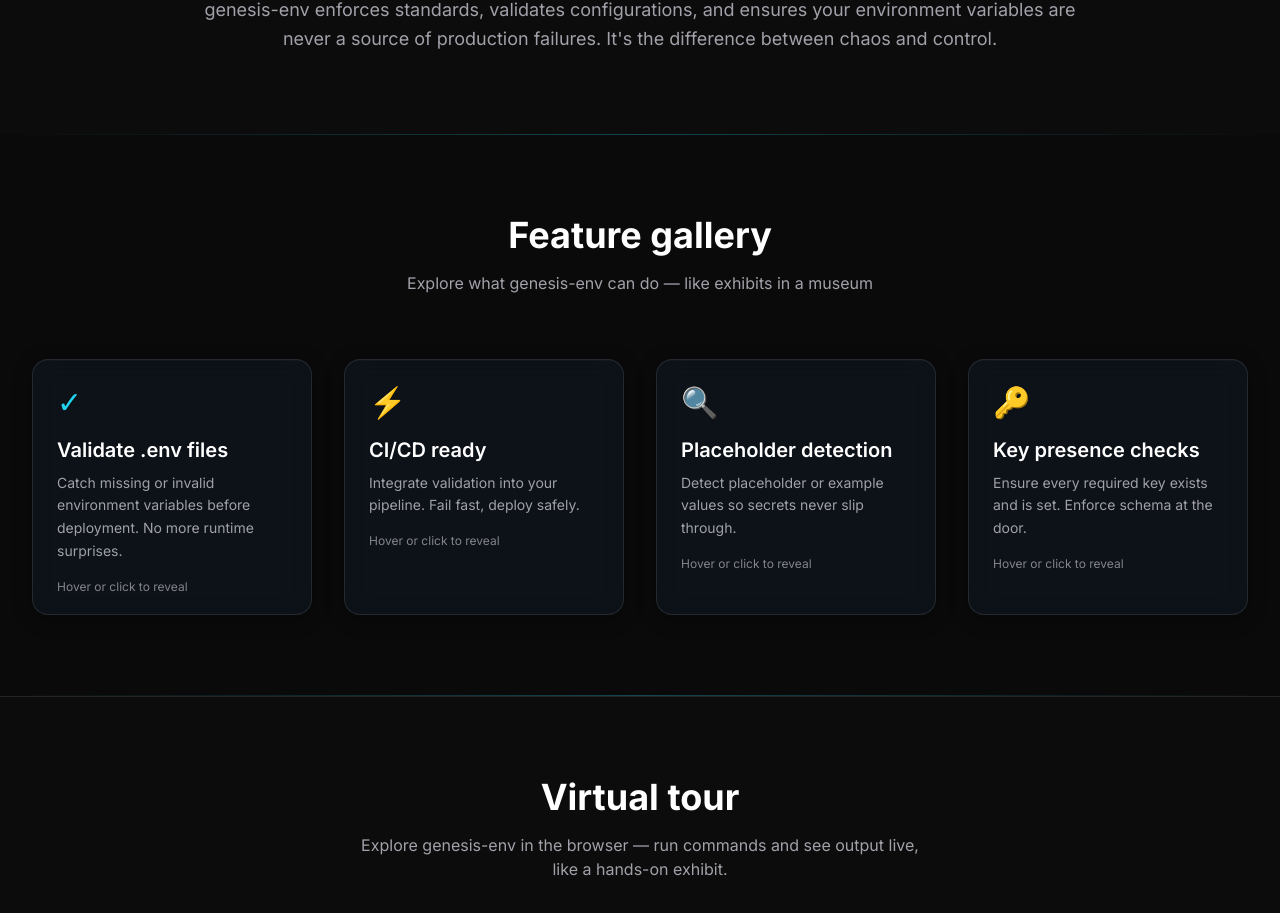
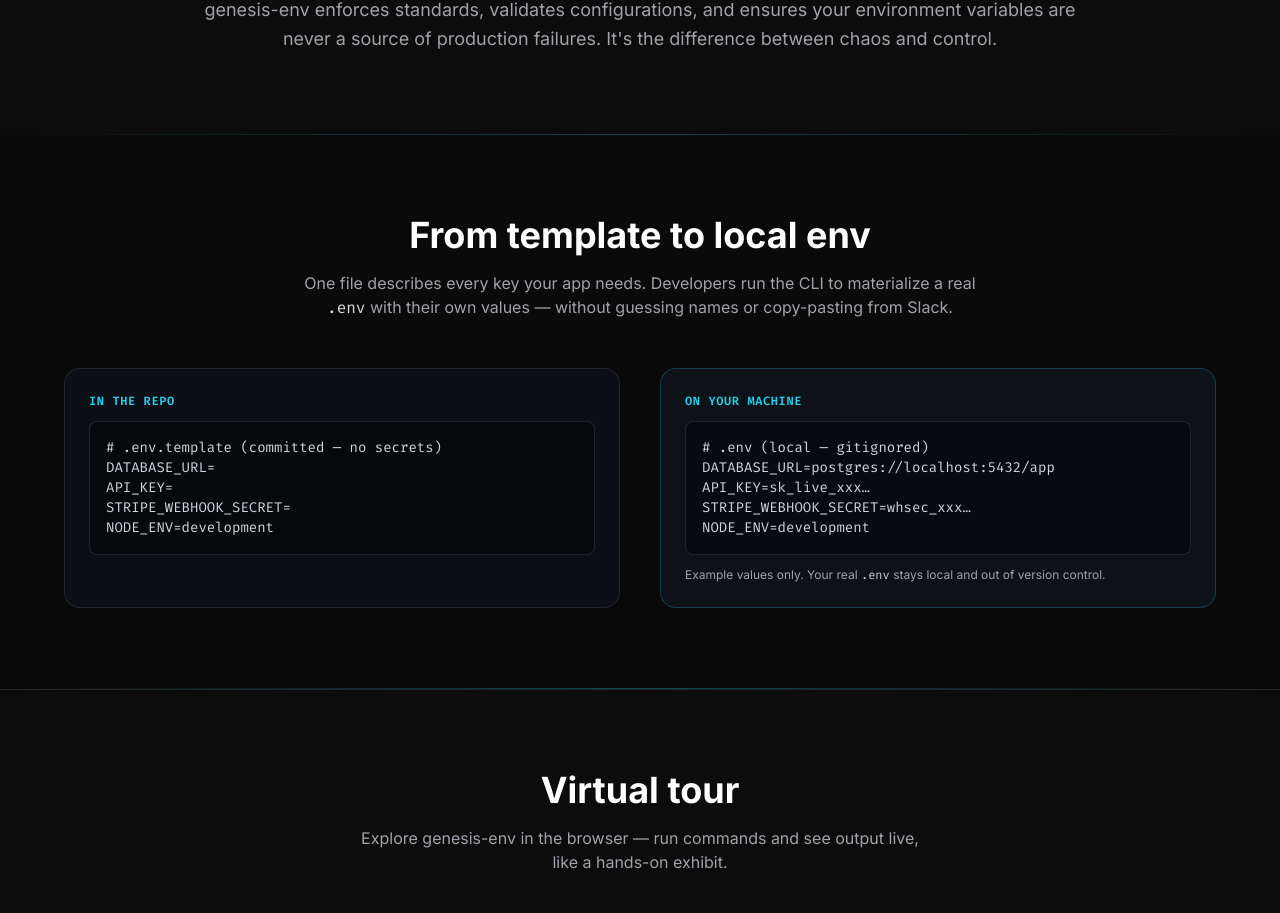
Before and after one commit to Alen983/genesisenv-Website, a Next.js app: page / in a window 1280 px wide. Shown: the part 2459-3372 px from the top of the page. Built offline with nearby package versions, Linux system fonts and the light colour scheme.

Commit message:
added debug buffs

```diff
--- a/app/page.tsx
+++ b/app/page.tsx
@@ -6,7 +6,7 @@
 import Link from 'next/link'
 import MuseumHero from '@/components/MuseumHero'
 import HowItWorksTimeline from '@/components/HowItWorksTimeline'
-import FeatureGallery from '@/components/FeatureGallery'
+import EnvShowcase from '@/components/EnvShowcase'
 import DemoSection from '@/components/DemoSection'
 import ScrollProgress from '@/components/ScrollProgress'
 
@@ -67,7 +67,7 @@
 
       <SectionSeparator />
 
-      <FeatureGallery />
+      <EnvShowcase />
 
       <SectionSeparator />
 
--- /dev/null
+++ b/components/EnvShowcase.tsx
@@ -0,0 +1,71 @@
+'use client'
+
+import { useRef } from 'react'
+import { motion, useInView } from 'framer-motion'
+
+const TEMPLATE_SNIPPET = `# .env.template (committed — no secrets)
+DATABASE_URL=
+API_KEY=
+STRIPE_WEBHOOK_SECRET=
+NODE_ENV=development`
+
+const ENV_SNIPPET = `# .env (local — gitignored)
+DATABASE_URL=postgres://localhost:5432/app
+API_KEY=sk_live_xxx…
+STRIPE_WEBHOOK_SECRET=whsec_xxx…
+NODE_ENV=development`
+
+export default function EnvShowcase() {
+  const ref = useRef(null)
+  const isInView = useInView(ref, { once: true, margin: '-80px' })
+
+  return (
+    <section ref={ref} className="bg-background px-4 py-20 sm:px-6 lg:px-8">
+      <motion.div
+        initial={{ opacity: 0, y: 20 }}
+        animate={isInView ? { opacity: 1, y: 0 } : {}}
+        transition={{ duration: 0.5 }}
+        className="mx-auto min-w-0 max-w-6xl"
+      >
+        <h2 className="mb-4 text-center text-3xl font-bold text-foreground md:text-4xl">From template to local env</h2>
+        <p className="mx-auto mb-12 max-w-2xl text-center text-muted-foreground">
+          One file describes every key your app needs. Developers run the CLI to materialize a real{' '}
+          <code className="text-foreground/85">.env</code> with their own values — without guessing names or
+          copy-pasting from Slack.
+        </p>
+        <div className="grid min-w-0 gap-8 lg:grid-cols-2 lg:gap-10">
+          <motion.div
+            initial={{ opacity: 0, y: 24 }}
+            animate={isInView ? { opacity: 1, y: 0 } : {}}
+            transition={{ duration: 0.45, delay: 0.08 }}
+            className="min-w-0 rounded-2xl border border-border/60 bg-card/50 p-5 shadow-lg backdrop-blur-sm dark:border-white/10 dark:bg-gray-900/40 sm:p-6"
+          >
+            <p className="mb-3 font-mono text-xs font-semibold uppercase tracking-wider text-accentCyan">
+              In the repo
+            </p>
+            <pre className="max-h-[22rem] overflow-auto whitespace-pre-wrap rounded-lg border border-border/50 bg-muted/30 p-4 font-mono text-xs leading-relaxed text-foreground/90 dark:border-gray-700/50 dark:bg-black/35 dark:text-gray-300 sm:text-sm">
+              {TEMPLATE_SNIPPET}
+            </pre>
+          </motion.div>
+          <motion.div
+            initial={{ opacity: 0, y: 24 }}
+            animate={isInView ? { opacity: 1, y: 0 } : {}}
+            transition={{ duration: 0.45, delay: 0.16 }}
+            className="min-w-0 rounded-2xl border border-accentCyan/25 bg-card/60 p-5 shadow-lg backdrop-blur-sm dark:bg-gray-900/50 sm:p-6"
+          >
+            <p className="mb-3 font-mono text-xs font-semibold uppercase tracking-wider text-accentCyan">
+              On your machine
+            </p>
+            <pre className="max-h-[22rem] overflow-auto whitespace-pre-wrap rounded-lg border border-border/50 bg-muted/30 p-4 font-mono text-xs leading-relaxed text-foreground/90 dark:border-gray-700/50 dark:bg-black/35 dark:text-gray-300 sm:text-sm">
+              {ENV_SNIPPET}
+            </pre>
+            <p className="mt-3 text-xs text-muted-foreground">
+              Example values only. Your real <code className="text-foreground/80">.env</code> stays local and out of
+              version control.
+            </p>
+          </motion.div>
+        </div>
+      </motion.div>
+    </section>
+  )
+}
--- a/components/FeatureGallery.tsx
+++ /dev/null
@@ -1,122 +0,0 @@
-'use client'
-
-import { useRef, useState } from 'react'
-import { motion, useInView } from 'framer-motion'
-
-const features = [
-  {
-    title: 'Validate .env files',
-    description: 'Catch missing or invalid environment variables before deployment. No more runtime surprises.',
-    icon: '✓',
-    backSnippet: 'genesis-env validate .env.template --strict',
-  },
-  {
-    title: 'CI/CD ready',
-    description: 'Integrate validation into your pipeline. Fail fast, deploy safely.',
-    icon: '⚡',
-    backSnippet: '- run: genesis-env validate',
-  },
-  {
-    title: 'Placeholder detection',
-    description: 'Detect placeholder or example values so secrets never slip through.',
-    icon: '🔍',
-    backSnippet: 'Detects FIXME, TODO, example values',
-  },
-  {
-    title: 'Key presence checks',
-    description: 'Ensure every required key exists and is set. Enforce schema at the door.',
-    icon: '🔑',
-    backSnippet: '--required DATABASE_URL,API_KEY',
-  },
-]
-
-function FeatureCard({
-  feature,
-  index,
-}: {
-  feature: (typeof features)[number]
-  index: number
-}) {
-  const [flipped, setFlipped] = useState(false)
-  const ref = useRef(null)
-  const isInView = useInView(ref, { once: true, margin: '-60px' })
-
-  return (
-    <motion.div
-      ref={ref}
-      initial={{ opacity: 0, y: 30 }}
-      animate={isInView ? { opacity: 1, y: 0 } : { opacity: 0, y: 30 }}
-      transition={{ duration: 0.5, ease: [0.22, 1, 0.36, 1], delay: index * 0.1 }}
-      className="min-h-[15rem] sm:h-64"
-      style={{ perspective: 1000 }}
-    >
-      <motion.div
-        className="relative h-full w-full cursor-pointer"
-        style={{ transformStyle: 'preserve-3d' }}
-        onClick={() => setFlipped((f) => !f)}
-        whileHover={{ scale: 1.02 }}
-      >
-        <motion.div
-          className="absolute inset-0 rounded-2xl border border-border/50 bg-card/70 p-5 shadow-inner backdrop-blur-md sm:p-6 dark:border-white/10 dark:bg-gray-900/50"
-          style={{
-            backfaceVisibility: 'hidden',
-            boxShadow: 'inset 0 1px 0 rgba(255,255,255,0.03), 0 4px 20px rgba(0,0,0,0.3)',
-          }}
-          animate={{
-            rotateY: flipped ? -180 : 0,
-            boxShadow: flipped
-              ? 'inset 0 1px 0 rgba(255,255,255,0.03), 0 0 0 1px rgba(34, 211, 238, 0.2)'
-              : 'inset 0 1px 0 rgba(255,255,255,0.03), 0 4px 20px rgba(0,0,0,0.3)',
-          }}
-          transition={{ duration: 0.4, ease: [0.22, 1, 0.36, 1] }}
-        >
-          <div className="text-3xl mb-4 text-accentCyan">{feature.icon}</div>
-          <h3 className="text-xl font-semibold mb-2 text-foreground">{feature.title}</h3>
-          <p className="text-muted-foreground text-sm leading-relaxed">{feature.description}</p>
-          <p className="text-muted-foreground/80 text-xs mt-4">Hover or click to reveal</p>
-        </motion.div>
-        <motion.div
-          className="absolute inset-0 flex items-center justify-center rounded-2xl border border-accentCyan/30 bg-card/90 p-5 backdrop-blur-md sm:p-6 dark:bg-gray-900/80"
-          style={{
-            backfaceVisibility: 'hidden',
-            rotateY: 180,
-          }}
-          animate={{ rotateY: flipped ? 0 : 180 }}
-          transition={{ duration: 0.4, ease: [0.22, 1, 0.36, 1] }}
-        >
-          <pre className="max-h-full max-w-full overflow-x-auto whitespace-pre-wrap text-center font-mono text-xs text-foreground/85 sm:text-sm dark:text-gray-300">
-            {feature.backSnippet}
-          </pre>
-        </motion.div>
-      </motion.div>
-    </motion.div>
-  )
-}
-
-export default function FeatureGallery() {
-  const ref = useRef(null)
-  const isInView = useInView(ref, { once: true, margin: '-80px' })
-
-  return (
-    <section ref={ref} className="py-20 px-4 sm:px-6 lg:px-8 bg-background">
-      <motion.div
-        initial={{ opacity: 0, y: 20 }}
-        animate={isInView ? { opacity: 1, y: 0 } : {}}
-        transition={{ duration: 0.5 }}
-        className="max-w-7xl min-w-0 mx-auto"
-      >
-        <h2 className="text-3xl md:text-4xl font-bold text-center mb-4 text-foreground">
-          Feature gallery
-        </h2>
-        <p className="text-muted-foreground text-center mb-16 max-w-xl mx-auto">
-          Explore what genesis-env can do — like exhibits in a museum
-        </p>
-        <div className="grid min-w-0 grid-cols-1 gap-6 sm:grid-cols-2 sm:gap-8 lg:grid-cols-4">
-          {features.map((feature, index) => (
-            <FeatureCard key={feature.title} feature={feature} index={index} />
-          ))}
-        </div>
-      </motion.div>
-    </section>
-  )
-}
```
